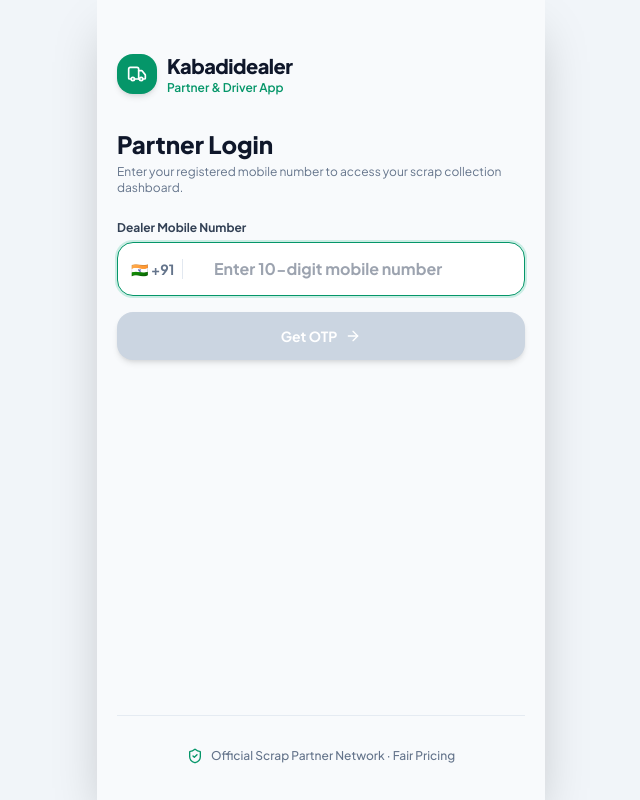
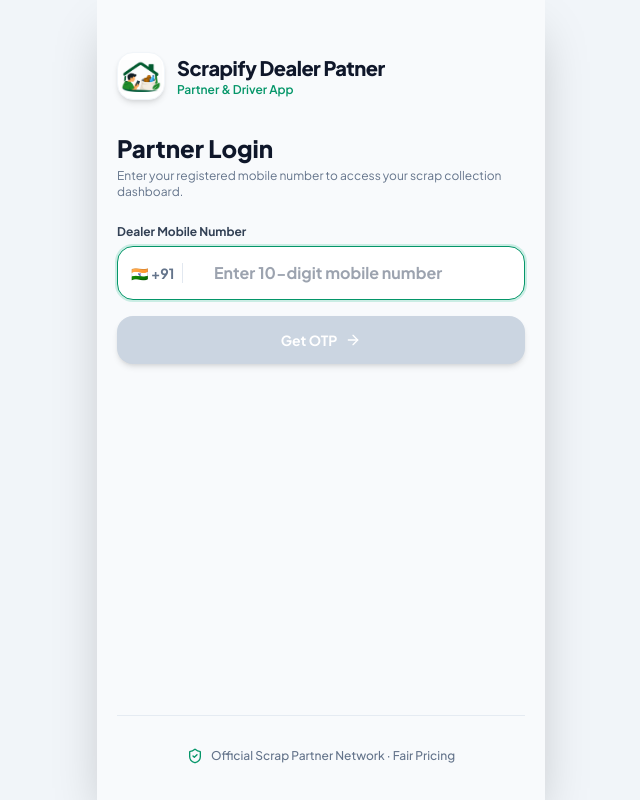
Before and after one commit to Anmolkamath47/KabadiDealer, a React (Vite) app in the folder frontend/: page /login in a window 1280 px wide. Shown: the whole page, without its empty margins (319-959 px from the left). Built offline with nearby package versions, Linux system fonts and the light colour scheme; no server answers.

Commit message:
feat: rebrand partner app to Scrapify Dealer Partner with new logo and branding assets

```diff
--- a/frontend/index.html
+++ b/frontend/index.html
@@ -2,10 +2,10 @@
 <html lang="en">
   <head>
     <meta charset="UTF-8" />
-    <link rel="icon" type="image/svg+xml" href="/logo.svg" />
+    <link rel="icon" type="image/png" href="/logo.png" />
     <meta name="viewport" content="width=device-width, initial-scale=1.0, maximum-scale=1.0, user-scalable=no" />
-    <title>Kabadidealer - Partner Portal & Scrap Pickup Manager</title>
-    <meta name="description" content="Kabadidealer scrap buyer & collector app for receiving instant customer scrap bookings." />
+    <title>Scrapify Dealer Patner - Partner Portal & Scrap Pickup Manager</title>
+    <meta name="description" content="Scrapify Dealer Patner scrap buyer & collector app for receiving instant customer scrap bookings." />
     <!-- Fonts -->
     <link rel="preconnect" href="https://fonts.googleapis.com">
     <link rel="preconnect" href="https://fonts.gstatic.com" crossorigin>
--- a/frontend/src/App.tsx
+++ b/frontend/src/App.tsx
@@ -29,7 +29,7 @@
       <div className="min-h-screen bg-slate-50 flex items-center justify-center">
         <div className="flex flex-col items-center space-y-4">
           <div className="w-12 h-12 border-4 border-emerald-500 border-t-transparent rounded-full animate-spin" />
-          <p className="text-sm font-semibold text-slate-500">Loading Kabadidealer Partner App...</p>
+          <p className="text-sm font-semibold text-slate-500">Loading Scrapify Dealer Patner App...</p>
         </div>
       </div>
     );
--- a/frontend/src/components/layout/DealerHeader.tsx
+++ b/frontend/src/components/layout/DealerHeader.tsx
@@ -33,7 +33,7 @@
                 <path strokeLinecap="round" strokeLinejoin="round" strokeWidth="2.5" d="M15 19l-7-7 7-7" />
               </svg>
             </button>
-            <h1 className="text-base font-bold text-slate-900 line-clamp-1">{title || 'Kabadidealer Partner'}</h1>
+            <h1 className="text-base font-bold text-slate-900 line-clamp-1">{title || 'Scrapify Dealer Patner'}</h1>
           </div>
         ) : (
           <div className="flex items-center space-x-3 flex-1 min-w-0 pr-2">
@@ -41,11 +41,13 @@
               onClick={() => navigate('/')}
               className="flex-shrink-0 flex items-center space-x-2 focus:outline-none"
             >
-              <div className="w-8 h-8 rounded-lg bg-emerald-600 flex items-center justify-center text-white shadow-xs">
-                <Truck className="w-5 h-5" />
-              </div>
+              <img
+                src="/logo.png"
+                alt="Scrapify Dealer Patner"
+                className="w-8 h-8 rounded-lg object-contain bg-white shadow-xs border border-slate-100 p-0.5"
+              />
               <span className="font-extrabold text-emerald-700 tracking-tight text-lg hidden sm:inline">
-                Kabadidealer
+                Scrapify Dealer Patner
               </span>
             </button>
 
--- a/frontend/src/pages/ActiveJobScreen.tsx
+++ b/frontend/src/pages/ActiveJobScreen.tsx
@@ -363,7 +363,7 @@
               <div>
                 <h2 className="text-lg font-extrabold text-slate-900">Enter Customer Pickup OTP</h2>
                 <p className="text-xs text-slate-500 mt-1">
-                  Ask customer for the 4-digit code displayed on their Kabadiwala app screen.
+                  Ask customer for the 4-digit code displayed on their Scrapify app screen.
                 </p>
               </div>
 
--- a/frontend/src/pages/LoginScreen.tsx
+++ b/frontend/src/pages/LoginScreen.tsx
@@ -42,12 +42,12 @@
   return (
     <div className="min-h-screen bg-slate-50 flex flex-col justify-between max-w-md mx-auto p-5 shadow-2xl">
       <div className="pt-8">
-        <div className="flex items-center space-x-2.5">
-          <div className="w-10 h-10 rounded-2xl bg-emerald-600 flex items-center justify-center text-white shadow-md">
-            <Truck className="w-5 h-5" />
+        <div className="flex items-center space-x-3">
+          <div className="w-12 h-12 rounded-2xl bg-white p-0.5 flex items-center justify-center shadow-md overflow-hidden border border-slate-100">
+            <img src="/logo.png" alt="Scrapify Dealer Patner" className="w-full h-full object-contain rounded-xl" />
           </div>
           <div>
-            <h1 className="text-xl font-black text-slate-900 tracking-tight">Kabadidealer</h1>
+            <h1 className="text-xl font-black text-slate-900 tracking-tight">Scrapify Dealer Patner</h1>
             <p className="text-xs font-semibold text-emerald-600">Partner & Driver App</p>
           </div>
         </div>
--- a/frontend/src/pages/ProfileScreen.tsx
+++ b/frontend/src/pages/ProfileScreen.tsx
@@ -448,10 +448,10 @@
         {/* App Version Info */}
         <div className="text-center py-2">
           <p className="text-[11px] text-slate-400">
-            Kabadidealer Partner App • v1.0.0 (Production Build)
+            Scrapify Dealer Patner App • v1.0.0 (Production Build)
           </p>
           <p className="text-[10px] text-slate-400 mt-0.5">
-            Secured end-to-end with Kabadiwala Real-time Dispatch Network
+            Secured end-to-end with Scrapify Real-time Dispatch Network
           </p>
         </div>
       </main>
--- a/frontend/src/pages/SplashScreen.tsx
+++ b/frontend/src/pages/SplashScreen.tsx
@@ -29,9 +29,10 @@
       </div>
 
       <div className="flex flex-col items-center text-center space-y-4 max-w-xs">
+        {/* Brand Logo */}
         <div className="relative">
-          <div className="w-24 h-24 rounded-3xl bg-emerald-600 flex items-center justify-center text-white shadow-2xl ring-8 ring-emerald-500/20 animate-pulse">
-            <Truck className="w-12 h-12" />
+          <div className="w-28 h-28 rounded-3xl bg-white p-1.5 flex items-center justify-center shadow-2xl ring-8 ring-emerald-500/20 overflow-hidden">
+            <img src="/logo.png" alt="Scrapify Dealer Patner" className="w-full h-full object-contain rounded-2xl" />
           </div>
           <div className="absolute -top-2 -right-2 bg-amber-400 text-slate-900 p-1.5 rounded-full shadow">
             <Sparkles className="w-4 h-4 fill-slate-900" />
@@ -39,7 +40,7 @@
         </div>
 
         <div>
-          <h1 className="text-3xl font-black tracking-tight text-white">Kabadidealer</h1>
+          <h1 className="text-2xl font-black tracking-tight text-white">Scrapify Dealer Patner</h1>
           <p className="text-xs text-emerald-400 font-bold mt-1">
             Partner App for Scrap Buyers & Collectors
           </p>
--- a/frontend/src/services/api.ts
+++ b/frontend/src/services/api.ts
@@ -107,7 +107,7 @@
       } else {
         error.message = isCloud
           ? 'Unable to connect to backend server. Please verify VITE_API_BASE_URL is configured in your Vercel Project Settings.'
-          : 'Unable to reach Kabadidealer backend (port 5001). Please check if the backend server is running.';
+          : 'Unable to reach Scrapify Dealer Patner backend (port 5001). Please check if the backend server is running.';
       }
     }
 
```
Also changed, not shown: frontend/public/logo.png (added).
